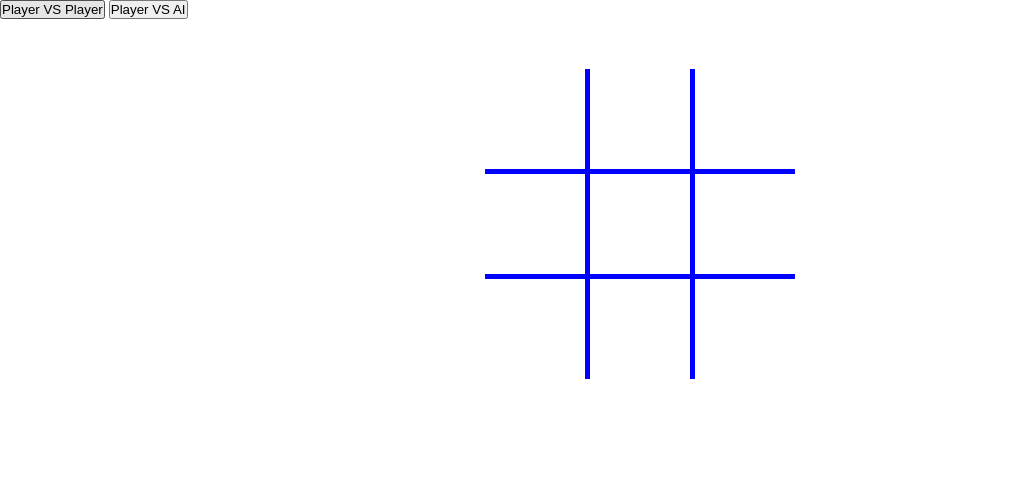
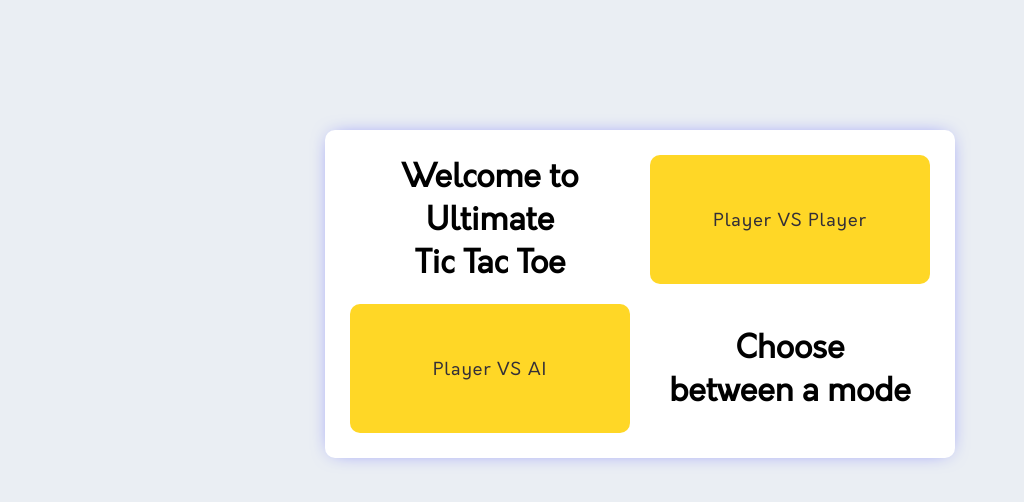
Before and after one commit to ZackGrid/tic-tac-toe, a plain HTML site: page index.html in a window 1280 px wide. Shown: the whole page, without its empty margins (0-1024 px from the left). Drawn offline with Linux system fonts and the light colour scheme.

Commit message:
Add greeting buttons + style

```diff
--- /dev/null
+++ b/FONT/orkney-webfont/stylesheet.css
@@ -0,0 +1,36 @@
+/*! Generated by Font Squirrel (https://www.fontsquirrel.com) on February 7, 2023 */
+
+
+
+@font-face {
+    font-family: 'orkneybold';
+    src: url('orkney-bold-webfont.woff2') format('woff2'),
+         url('orkney-bold-webfont.woff') format('woff');
+    font-weight: normal;
+    font-style: normal;
+
+}
+
+
+
+
+@font-face {
+    font-family: 'orkneymedium';
+    src: url('orkney-medium-webfont.woff2') format('woff2'),
+         url('orkney-medium-webfont.woff') format('woff');
+    font-weight: normal;
+    font-style: normal;
+
+}
+
+
+
+
+@font-face {
+    font-family: 'orkneyregular';
+    src: url('orkney-regular-webfont.woff2') format('woff2'),
+         url('orkney-regular-webfont.woff') format('woff');
+    font-weight: normal;
+    font-style: normal;
+
+}
--- a/app.js
+++ b/app.js
@@ -155,10 +155,12 @@ chooseButtons.forEach(btn => {
   btn.addEventListener('click', () => {
     if (btn.className.includes('player')) {
 
+      boardContainer.classList.remove('display');
       playHuman();
 
     } else if (btn.className.includes('ai')) {
 
+      boardContainer.classList.remove('display');
       playAi();
 
     }
@@ -166,6 +168,22 @@ chooseButtons.forEach(btn => {
   })
 })
 
+// -----------------------------------------------------
+
+function bestMove() {
+  let bestScore = -Infinity;
+  forEach(position => {
+    if (position.textContent === '') {
+      let score = minimax(board);
+      if (score > bestScore) {
+        bestScore = score;
+        optimalMove = position;
+      }
+    }
+  })
+}
+
+// -----------------------------------------------------
 
 // const playAi = () => {
 
--- a/index.html
+++ b/index.html
@@ -12,11 +12,13 @@
 
 <body>
   <div class="choose">
+    <h1>Welcome to Ultimate <br>Tic Tac Toe</h1>
     <button class="player choice">Player VS Player</button>
     <button class="ai choice">Player VS AI</button>
+    <h1>Choose <br>between a mode</h1>
   </div>
 
-  <div class="container">
+  <div class="container display">
 
   </div>
   <div class="score-board">
--- a/style.css
+++ b/style.css
@@ -2,6 +2,44 @@
   box-sizing: border-box;
   padding: 0;
   margin: 0;
+}
+
+:root {
+  --main: rgb(255, 215, 38);
+  --secondary: rgb(93, 96, 255);
+  --grey-dark: rgb(51, 47, 56);
+  --grey-light: rgb(190, 185, 196);
+  --white: rgb(234, 238, 243);
+}
+
+@font-face {
+  font-family: "orkney-regular";
+  src: url("./FONT/orkney-webfont/orkney-regular-webfont.woff2") format("woff2"), url("./FONT/orkney-webfont/orkney-regular-webfont.woff") format("woff");
+  font-weight: normal;
+  font-size: normal;
+}
+
+@font-face {
+  font-family: "orkney-bold";
+  src: url("./FONT/orkney-webfont/orkney-bold-webfont.woff2") format("woff2"), url("./FONT/orkney-webfont/orkney-bold-webfont.woff") format("woff");
+  font-weight: normal;
+  font-size: normal;
+}
+
+body {
+  font-family: "orkney-regular", system-ui, -apple-system, BlinkMacSystemFont, 'Segoe UI', Roboto, Oxygen, Ubuntu, Cantarell, 'Open Sans', 'Helvetica Neue', sans-serif;
+
+  padding: 30px;
+  background-color: var(--white);
+}
+
+button {
+  font: inherit;
+}
+
+h1 {
+  text-align: center;
+  margin: auto;
 }
 
 .container {
@@ -12,6 +50,35 @@
   background-color: blue;
   grid-template-columns: repeat(3, 100px);
   grid-template-rows: repeat(3, 100px);
+}
+
+.choose {
+  display: grid;
+  /* border: 1px solid var(--grey-light); */
+  background-color: white;
+  border-radius: 10px;
+  padding: 25px;
+  width: fit-content;
+  gap: 20px;
+  margin: 100px auto;
+  grid-template-columns: repeat(2, minmax(200px, 280px));
+  grid-template-rows: 1fr 1fr;
+  box-shadow: 0px 0px 20px -8px var(--secondary);
+}
+
+.choice {
+  letter-spacing: 1px;
+  font-size: 1.1rem;
+  padding: 10px;
+  border: none;
+  border-radius: 10px;
+  color: var(--grey-dark);
+  background-color: var(--main);
+}
+
+.choice:hover {
+  box-shadow: -5px 5px var(--grey-dark);
+  transition-duration: 0.5s;
 }
 
 .container button {
```
Also changed, not shown: FONT/orkney-webfont/generator_config.txt (added), FONT/orkney-webfont/orkney-bold-webfont.woff (added), FONT/orkney-webfont/orkney-bold-webfont.woff2 (added), FONT/orkney-webfont/orkney-medium-webfont.woff (added), FONT/orkney-webfont/orkney-medium-webfont.woff2 (added), FONT/orkney-webfont/orkney-regular-webfont.woff (added), FONT/orkney-webfont/orkney-regular-webfont.woff2 (added).
